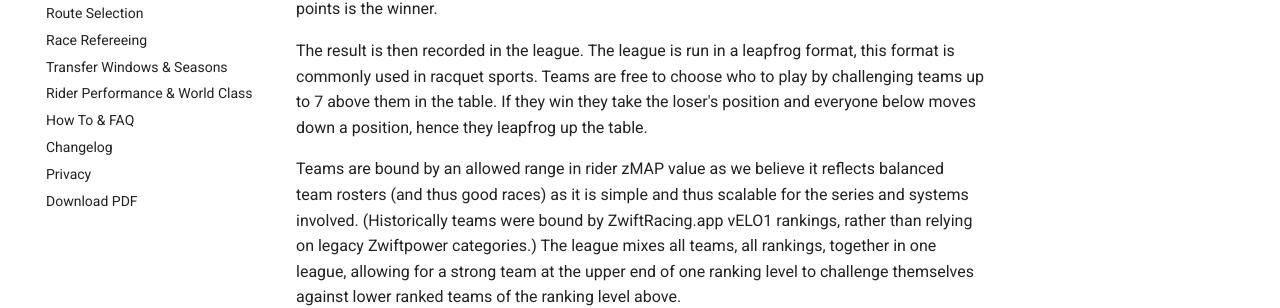
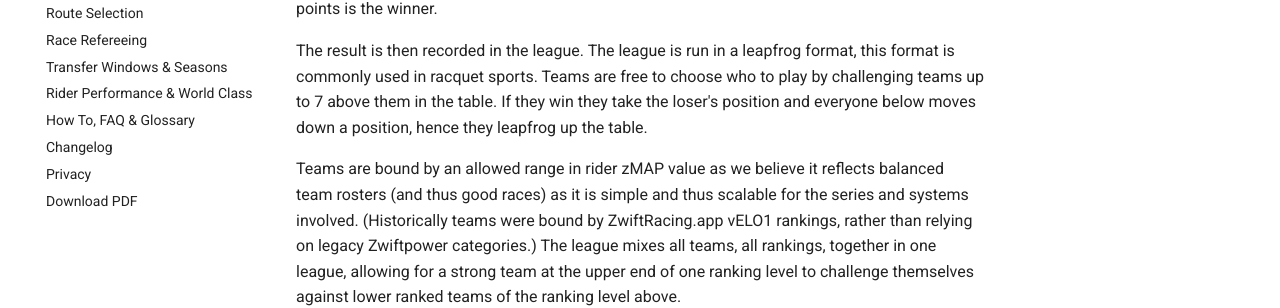
Before and after one commit to gazhay/rules-clubladder, an MkDocs documentation site: the page built from docs/index.md, in a window 1280 px wide. Shown: the part 260-568 px from the top of the page. Built offline with MkDocs 1.6.1 and Material for MkDocs 9.7.7, drawn with Linux system fonts in a browser that asks for light colours.

Commit message:
Update mkdocs.yml

```diff
--- a/mkdocs.yml
+++ b/mkdocs.yml
@@ -31,7 +31,7 @@ nav:
   - Race Refereeing: refereeing.md
   - Transfer Windows & Seasons: transfer.md
   - Rider Performance & World Class: performance.md
-  - How To & FAQ: how-to.md
+  - How To, FAQ & Glossary: how-to.md
   - Changelog: changelog.md
   - Privacy: privacy.md
   - Download PDF: pdf/club-ladder-race-book.pdf
```
